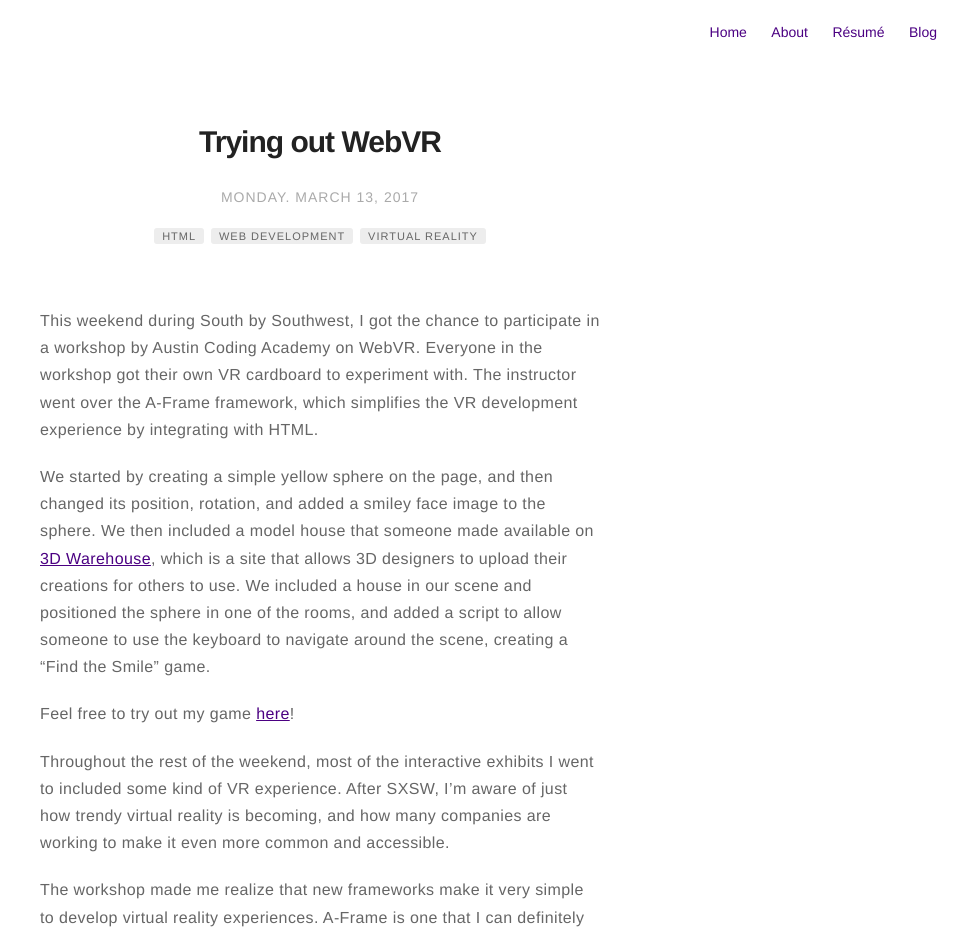
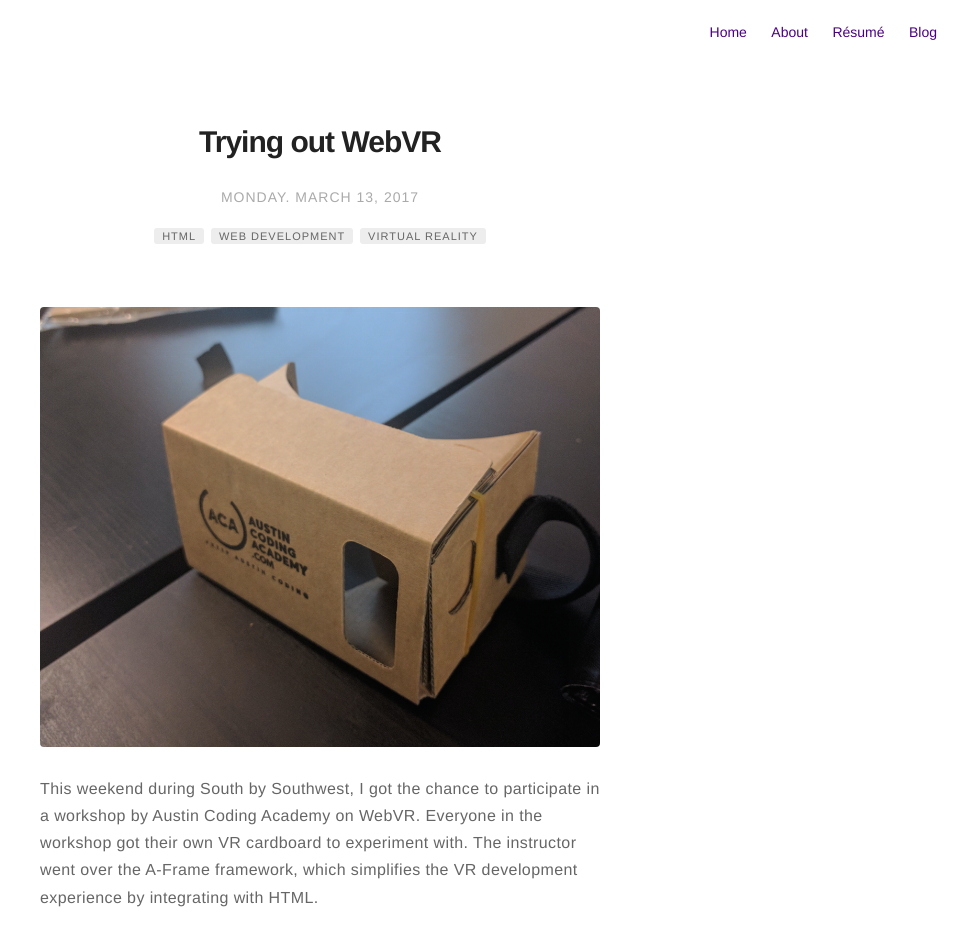
Before and after one commit to ecahill/emilycahill-v2, a Jekyll site: the page built from _posts/2017-03-13-webvr-practice.markdown, in a window 1280 px wide. Shown: the top 936 px of the page, without its empty margins (320-1280 px from the left). Built offline with Jekyll 4.4.1, drawn with Linux system fonts in a browser that asks for light colours.

Commit message:
Update 2017-03-13-webvr-practice.markdown

```diff
--- a/_posts/2017-03-13-webvr-practice.markdown
+++ b/_posts/2017-03-13-webvr-practice.markdown
@@ -13,6 +13,8 @@ author: emilycahill
 description: My thoughts on first attempts at WebVR.
 ---
 
+![Cardboard](/assets/images/VR_cardboard2.png)
+
 This weekend during South by Southwest, I got the chance to participate in a workshop by Austin Coding Academy on WebVR. Everyone in the workshop got their own VR cardboard to experiment with. The instructor went over the A-Frame framework, which simplifies the VR development experience by integrating with HTML.
 
 We started by creating a simple yellow sphere on the page, and then changed its position, rotation, and added a smiley face image to the sphere. We then included a model house that someone made available on [3D Warehouse](https://3dwarehouse.sketchup.com/?hl=en), which is a site that allows 3D designers to upload their creations for others to use. We included a house in our scene and positioned the sphere in one of the rooms, and added a script to allow someone to use the keyboard to navigate around the scene, creating a "Find the Smile" game.
```
Also changed, not shown: other parts of _posts/2017-03-13-webvr-practice.markdown (+0 -2 lines).
